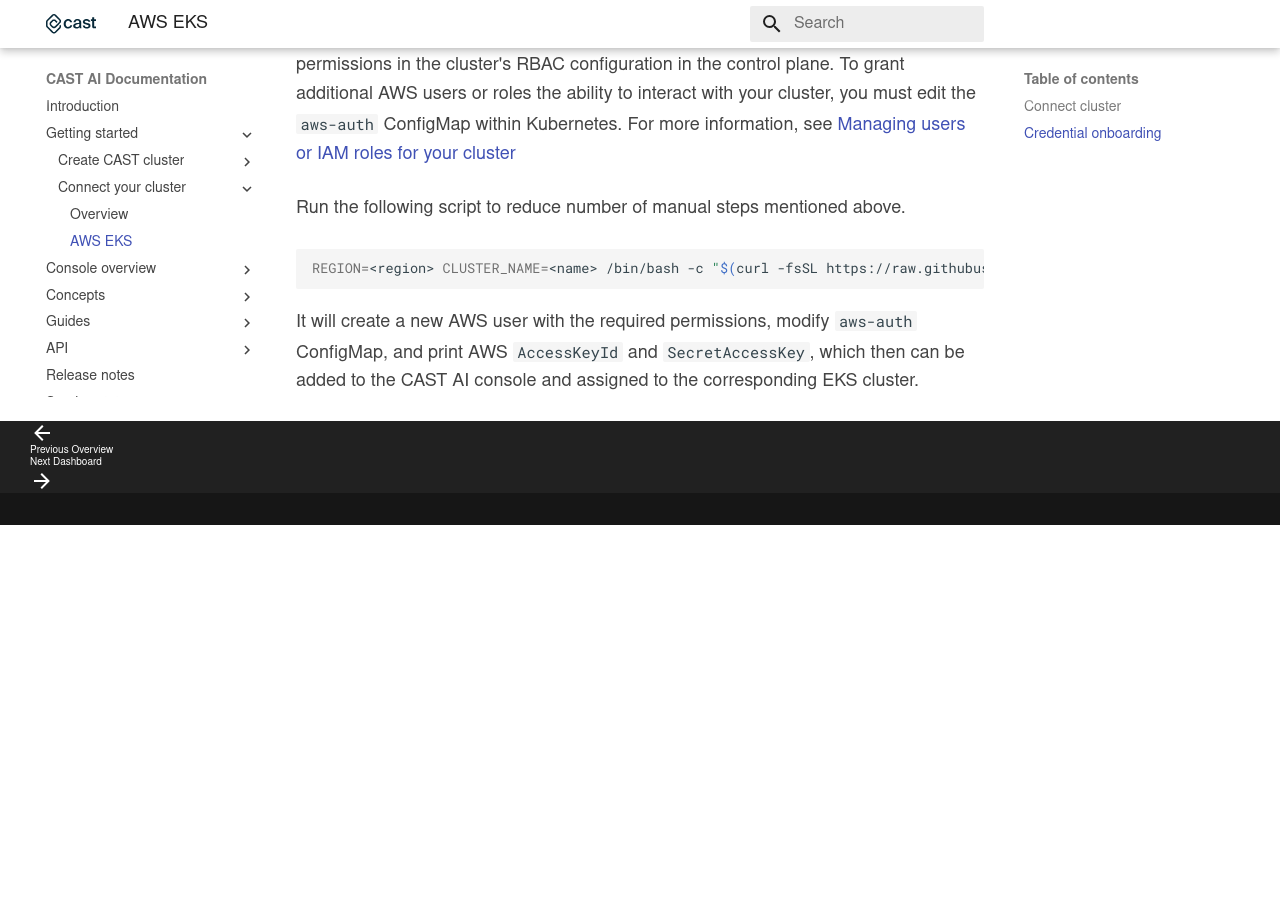
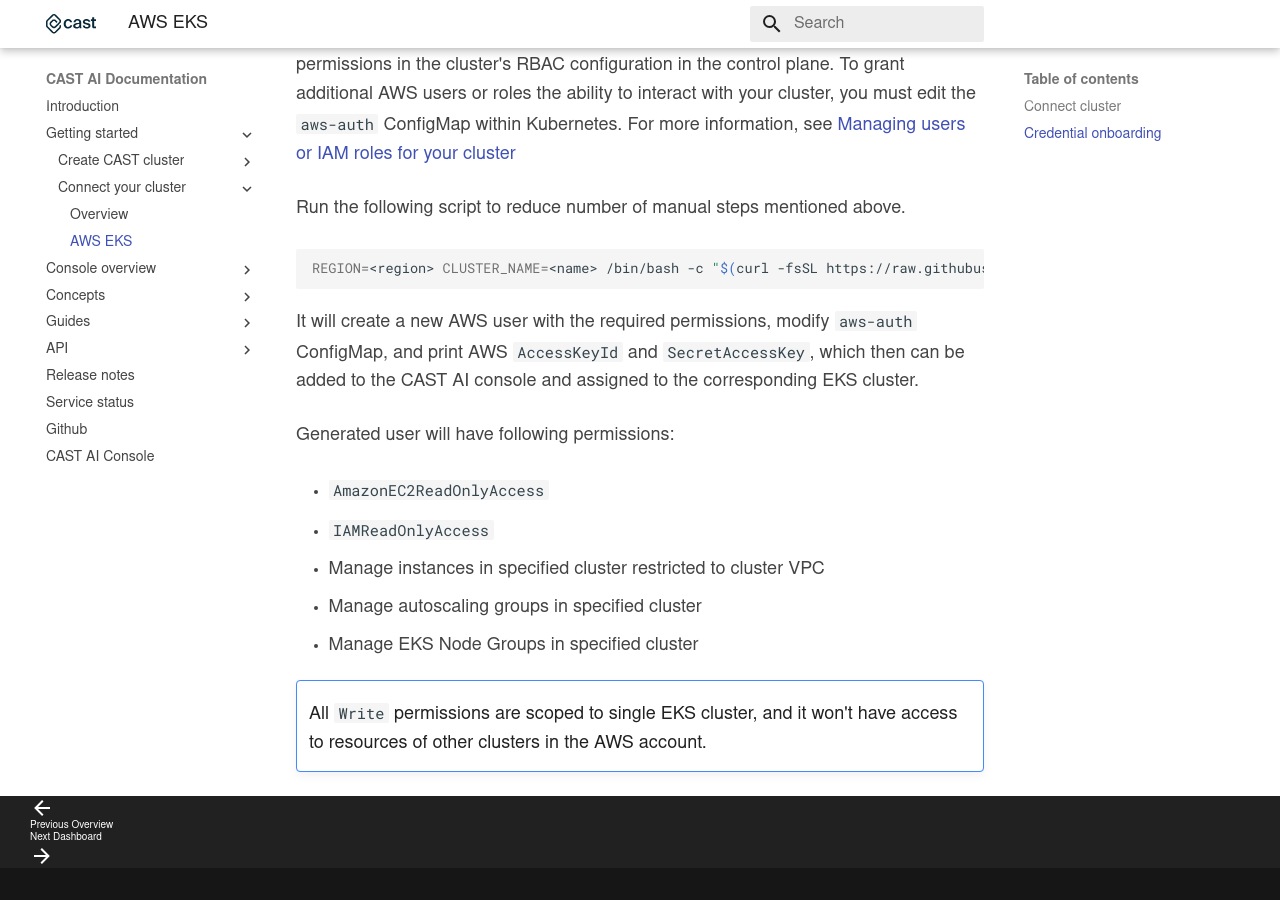
Before and after one commit to castai/docs, an MkDocs documentation site: the page built from docs/getting-started/external-cluster/eks.md, in a window 1280 px wide and 900 px high, scrolled down 1693 px. Built offline with MkDocs 1.6.1 and Material for MkDocs 9.7.7, drawn with Linux system fonts in a browser that asks for light colours; some web fonts are replaced; before the commit the page ends 2218 px from its top, so only the background shows below that.

Commit message:
update docs

```diff
--- a/docs/getting-started/external-cluster/eks.md
+++ b/docs/getting-started/external-cluster/eks.md
@@ -47,3 +47,14 @@
 
 It will create a new AWS user with the required permissions, modify `aws-auth` ConfigMap, and print AWS `AccessKeyId`
 and `SecretAccessKey`, which then can be added to the CAST AI console and assigned to the corresponding EKS cluster.
+
+Generated user will have following permissions:
+
+- `AmazonEC2ReadOnlyAccess`
+- `IAMReadOnlyAccess`
+- Manage instances in specified cluster restricted to cluster VPC
+- Manage autoscaling groups in specified cluster
+- Manage EKS Node Groups in specified cluster
+
+!!! note ""
+    All `Write` permissions are scoped to single EKS cluster, and it won't have access to resources of other clusters in the AWS account.
```
